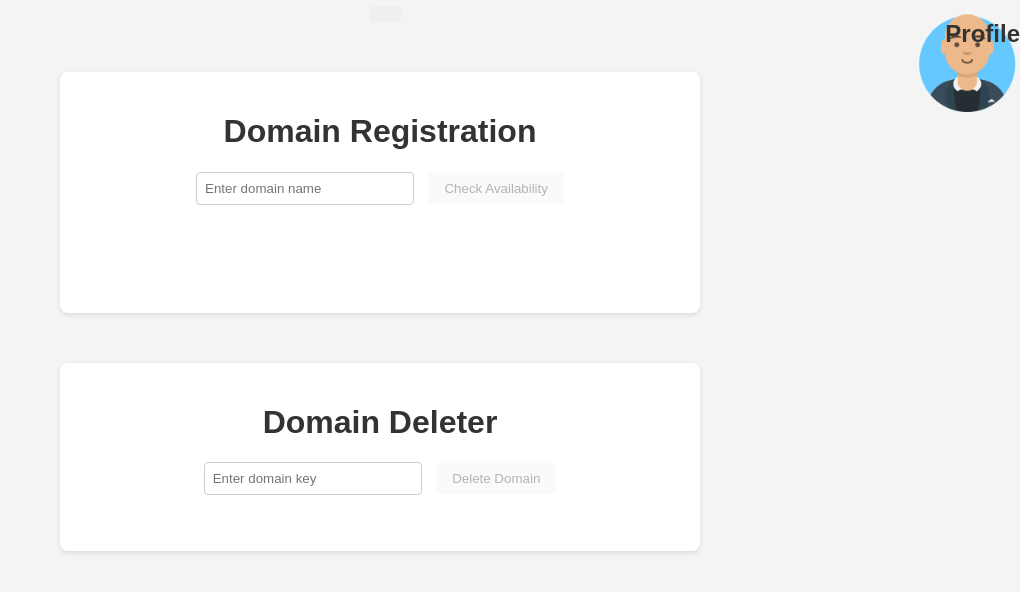
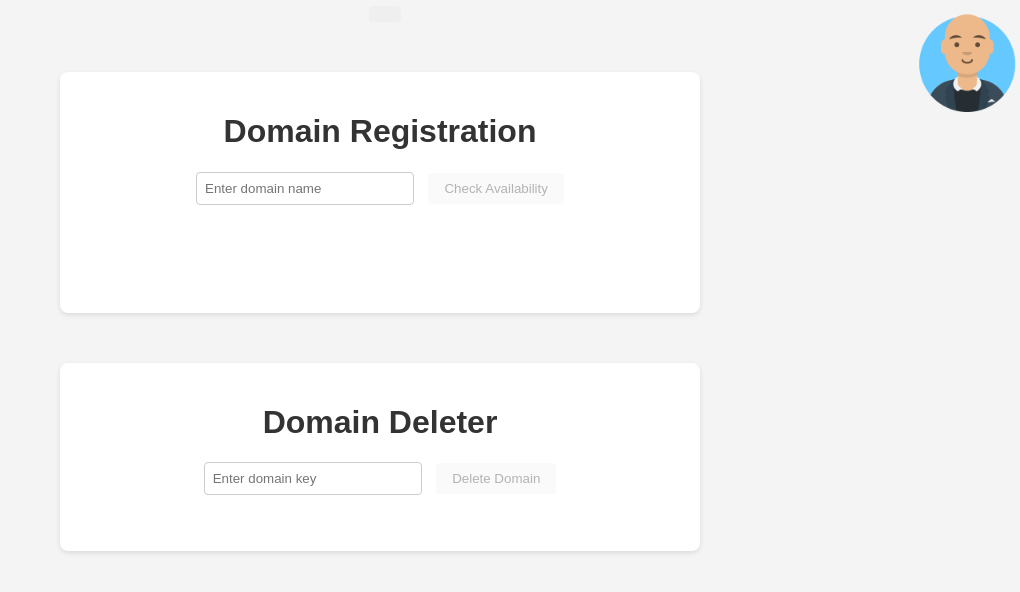
Before and after one commit to goldenboys2011/registrar, a plain HTML site: page index.html in a window 1280 px wide. Shown: the whole page, without its empty margins (260-1280 px from the left). Drawn offline with nearby package versions, Linux system fonts and the light colour scheme; no server answers.

Commit message:
Update index.html

```diff
--- a/index.html
+++ b/index.html
@@ -161,7 +161,6 @@
 <body>
     <div id="user">
         <button id="ProfileBtn"><img src='/avatar.png' alt="avatar"></button>
-        <h2>Profile</h2>
     </div>
     <div class="container">
         <h1>Domain Registration</h1>
```
